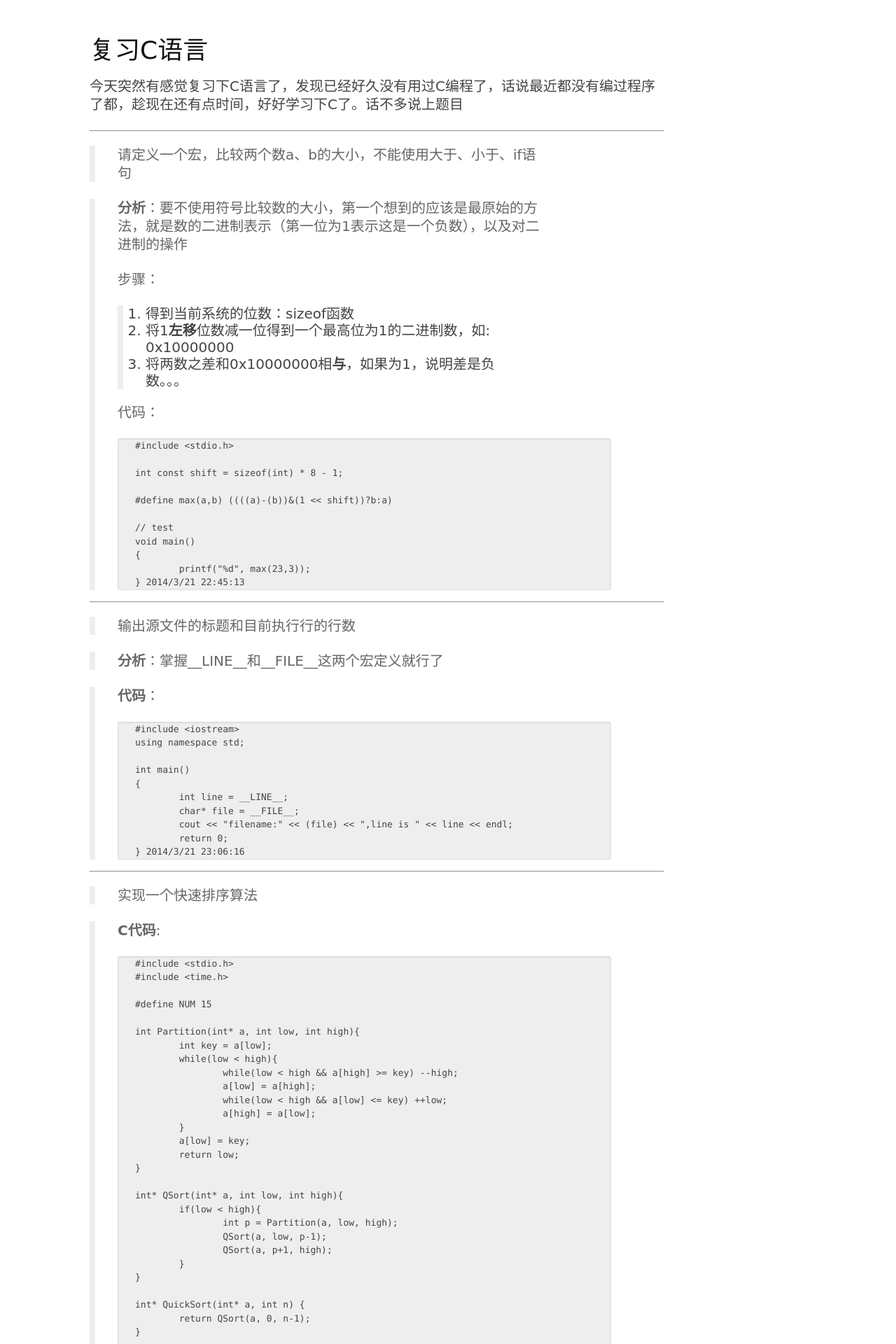
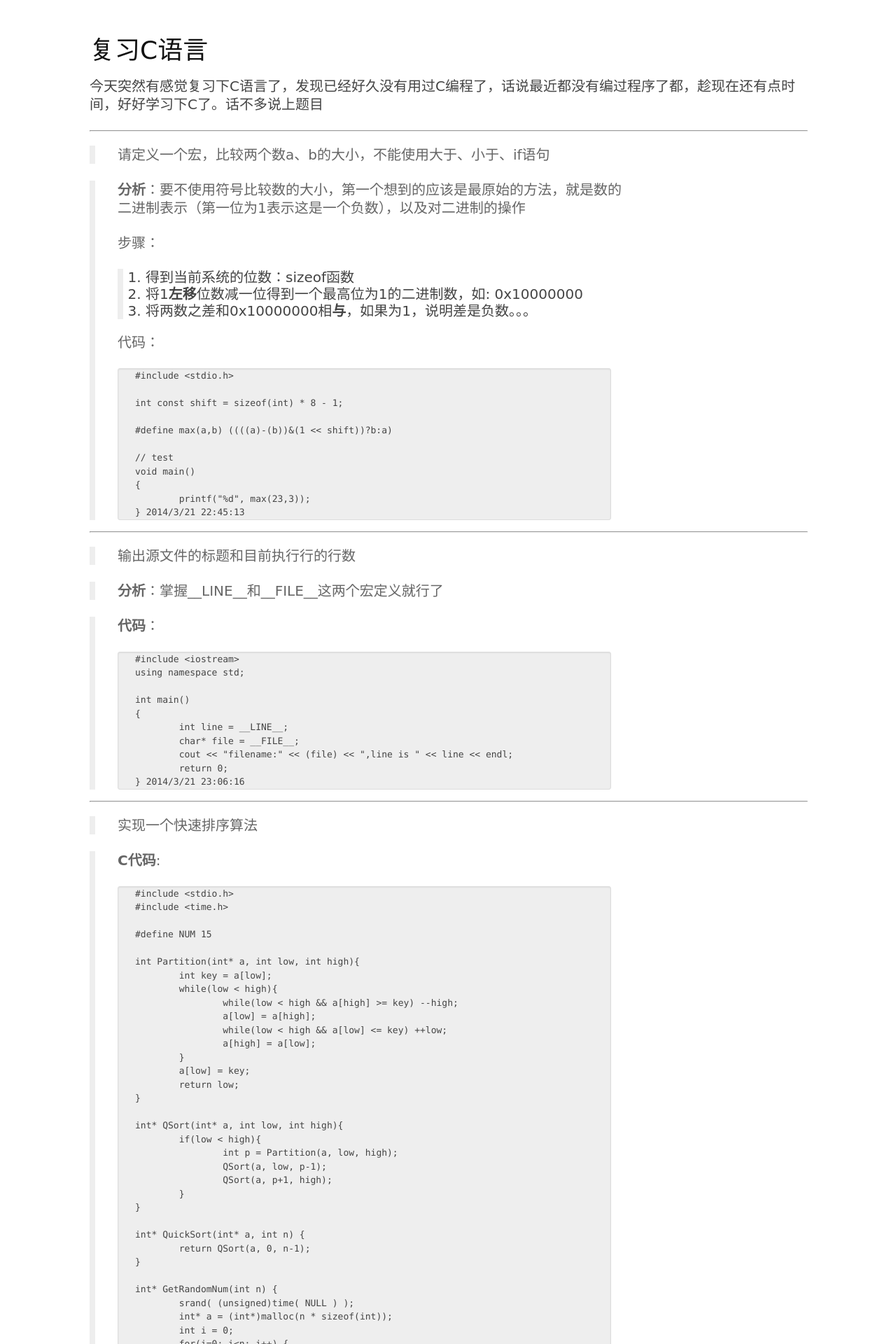
Before and after one commit to vell001/vblog, a Jekyll site: the page built from _posts/2014-3-21-c_learning.md, in a window 1280 px wide. Shown: the top 1920 px of the page at 70% size. Built offline with Jekyll 4.4.1, drawn with Linux system fonts in a browser that asks for light colours; Markdown is read by kramdown in place of the engine named in the settings.

Commit message:
update css

```diff
--- a/css/vellmd001.css
+++ b/css/vellmd001.css
@@ -120,7 +120,7 @@ p, ul, ol {
 
     line-height: 26px;
 
-    max-width: 80%;
+    max-width: 100%;
 
 }
 
@@ -195,13 +195,13 @@ blockquote p {
 
     color: #666;
 
-    max-width: 75%;
+    max-width: 90%;
 
 }
 
 hr {
 
-    width: 80%;
+    width: 100%;
 
     text-align: left;
 
```
